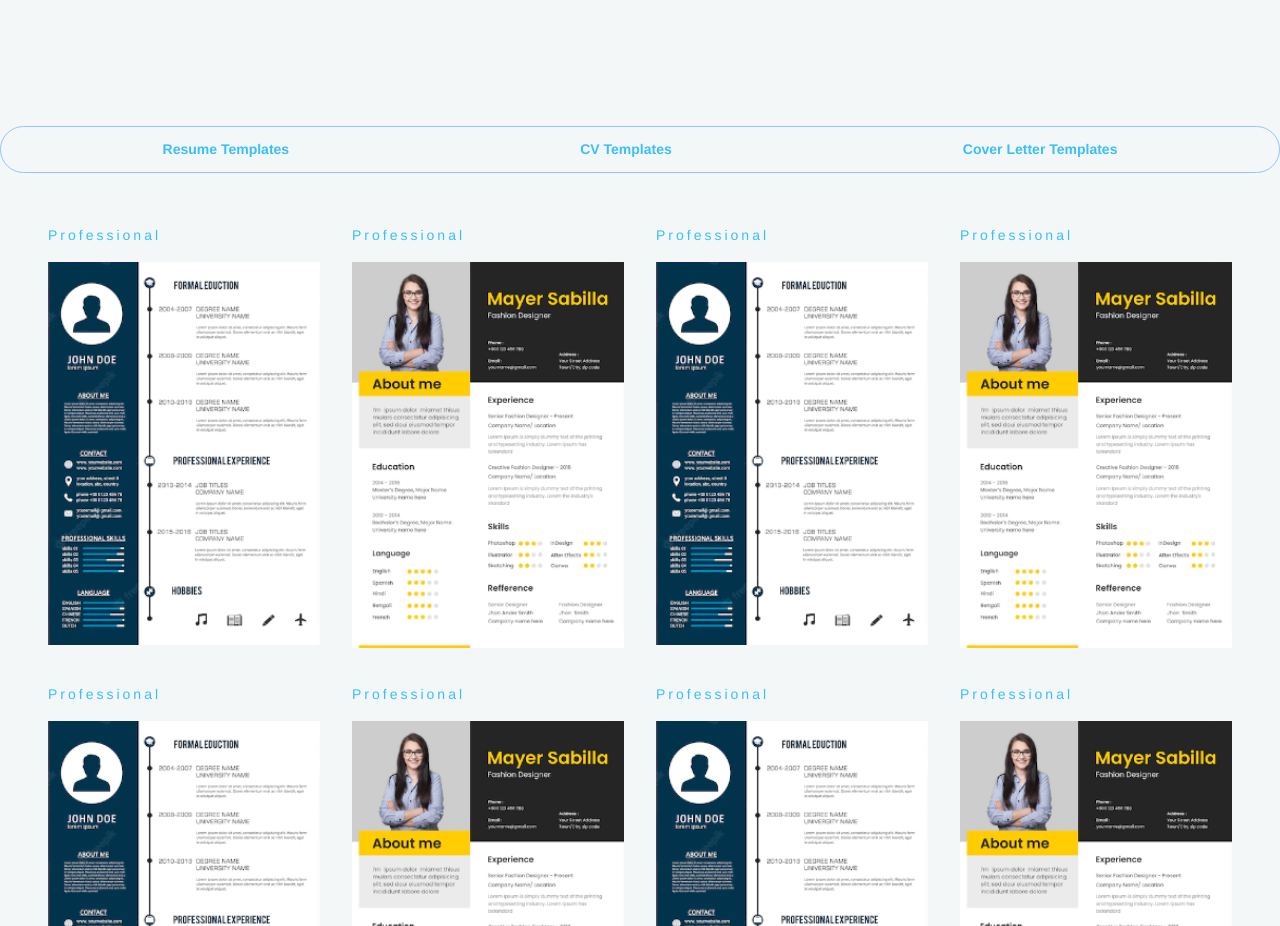
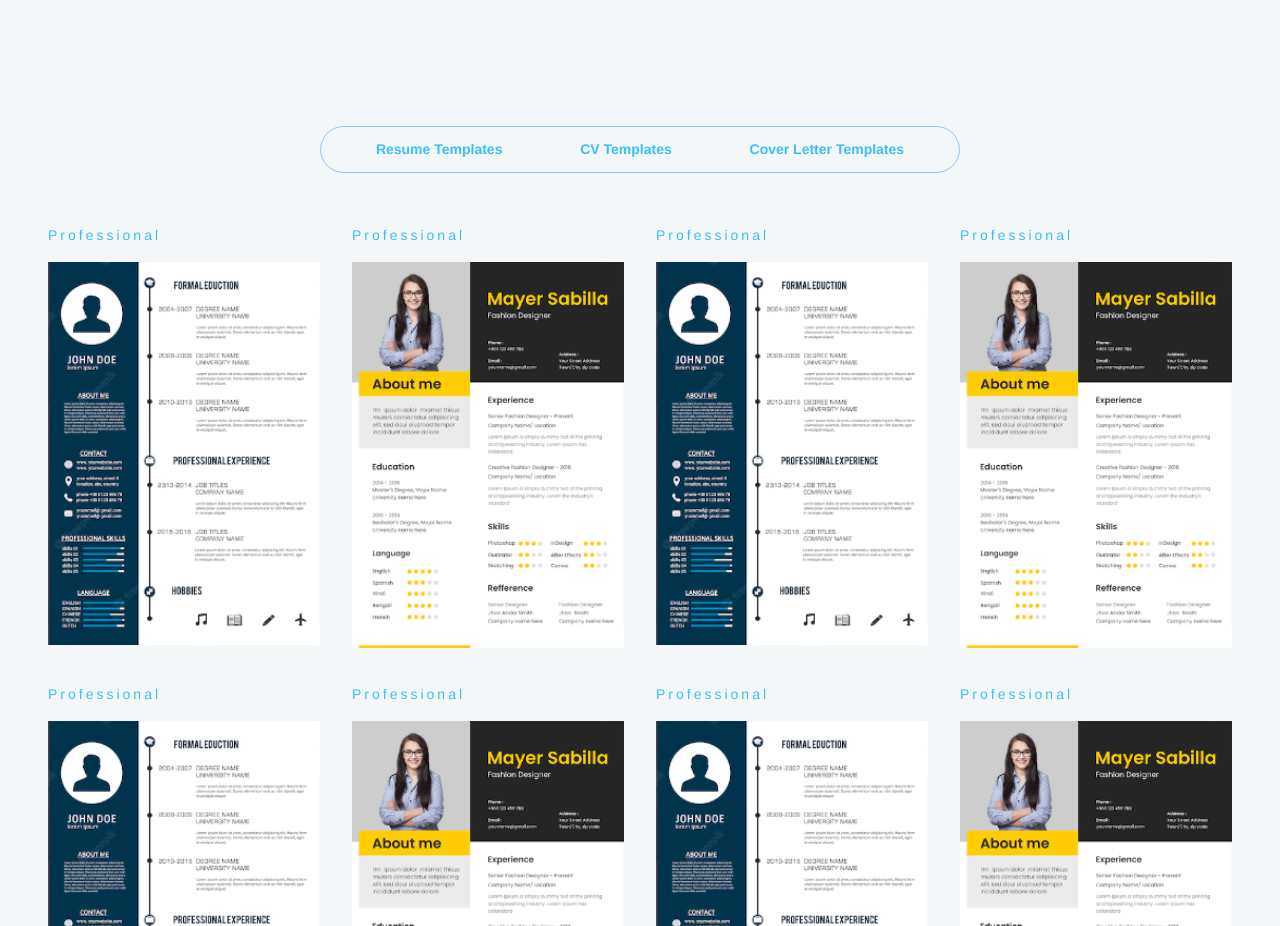
Before and after one commit to abdulawalsuhail/Reasume_Builder_0.6_Client, a React (Create React App) app: page /home in a window 1280 px wide. Shown: the part 2480-3406 px from the top of the page. Built offline with nearby package versions, Linux system fonts and the light colour scheme; a web font is replaced by a local one.

Commit message:
menu change

```diff
--- a/src/Pages/Home/ResumeTemplate/ResumeTemplate.js
+++ b/src/Pages/Home/ResumeTemplate/ResumeTemplate.js
@@ -7,7 +7,7 @@ const ResumeTemplate = () => {
     return (
         <div className = 'pt-32 pb-8 bg-[#f4f7f8]' >
             {/* menu section */}
-            <div class="border md:1/2 border-blue-300 md:rounded-full mx-auto">
+            <div class="border md:w-1/2 border-blue-300 md:rounded-full mx-auto">
                 <div class="">
                     <ul class="flex flex-col md:flex-row justify-around p-4 md:py-1">
                         <li className='py-2 px-4 cursor-pointer hover:bg-primary hover:text-white font-bold rounded-full text-primary text-center'><a>Resume Templates</a></li>
```
